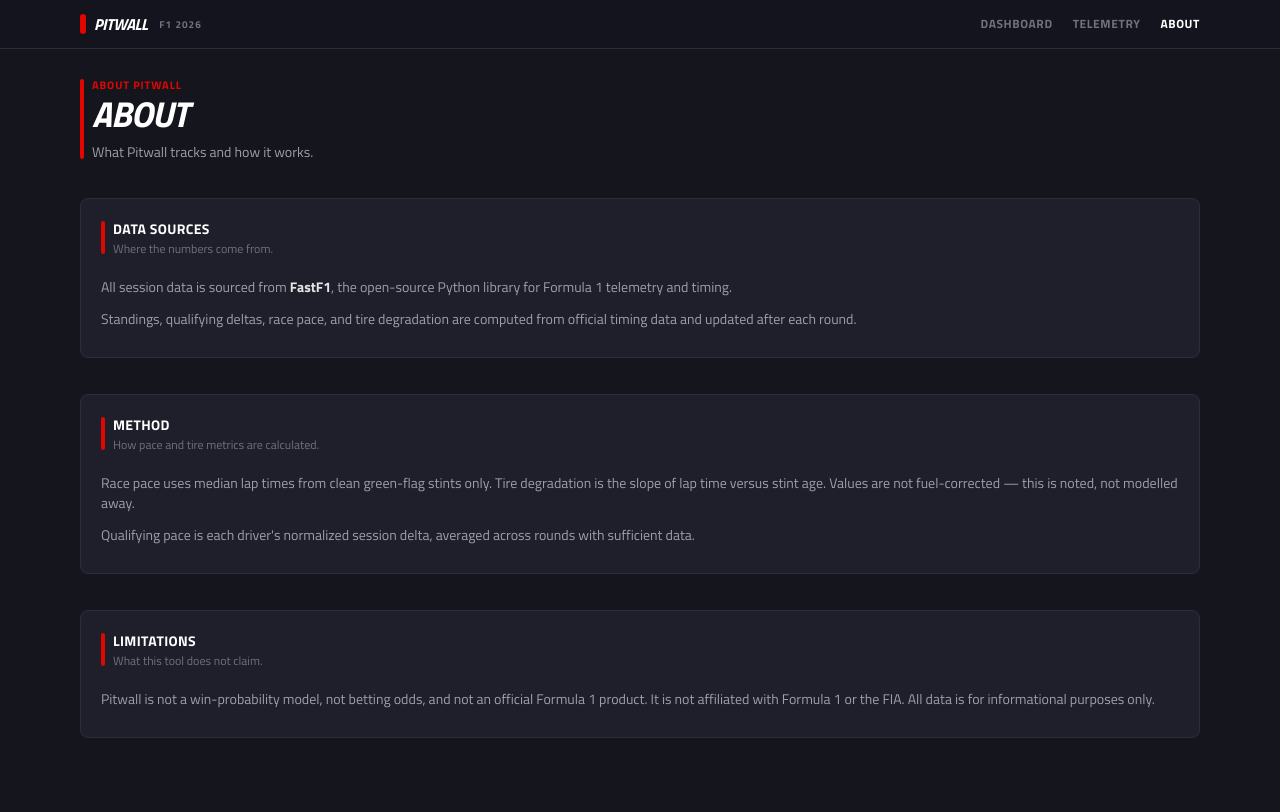
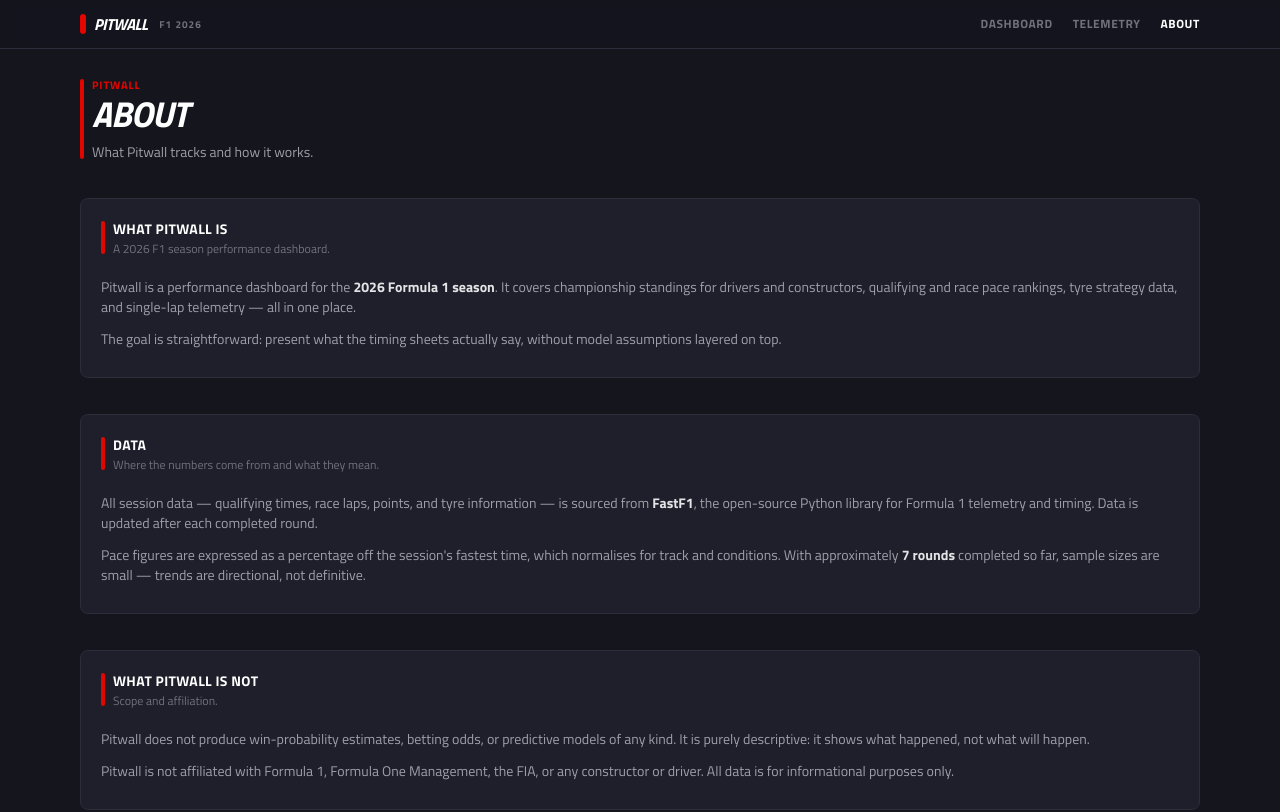
Before and after one commit to milescoler/antonelli-vs-russell, a React (Vite) app in the folder web/: page /#/about in a window 1280 px wide. Shown: the top 812 px of the page. Built offline with nearby package versions, Linux system fonts and the light colour scheme.

Commit message:
feat(web): About page; final Pitwall cleanup

```diff
--- a/web/src/lib/format.ts
+++ b/web/src/lib/format.ts
@@ -1,10 +1,3 @@
-export const CATEGORY_LABEL: Record<string, string> = {
-  straight: 'Straights',
-  slow_corner: 'Slow corners',
-  medium_corner: 'Medium corners',
-  fast_corner: 'Fast corners',
-}
-
 /** Signed, fixed-precision string; null -> em dash. */
 export function signed(n: number | null | undefined, digits = 3): string {
   if (n === null || n === undefined) return '—'
--- a/web/src/pages/About.tsx
+++ b/web/src/pages/About.tsx
@@ -4,7 +4,9 @@ export function About() {
   return (
     <div className="space-y-9">
       <section className="f1-bar">
-        <div className="f1-kicker text-[11px] text-f1-red">About Pitwall</div>
+        <div className="f1-kicker text-[11px] text-f1-red uppercase tracking-widest">
+          Pitwall
+        </div>
         <h1 className="text-3xl font-black uppercase italic tracking-tight text-white sm:text-4xl">
           About
         </h1>
@@ -13,41 +15,55 @@ export function About() {
         </p>
       </section>
 
-      <Panel title="Data Sources" subtitle="Where the numbers come from.">
+      <Panel title="What Pitwall Is" subtitle="A 2026 F1 season performance dashboard.">
         <div className="space-y-3 py-2 text-sm text-zinc-400">
           <p>
-            All session data is sourced from{' '}
-            <strong className="text-zinc-200">FastF1</strong>, the open-source Python library
-            for Formula 1 telemetry and timing.
+            Pitwall is a performance dashboard for the{' '}
+            <strong className="text-zinc-200">2026 Formula 1 season</strong>. It covers
+            championship standings for drivers and constructors, qualifying and race pace
+            rankings, tyre strategy data, and single-lap telemetry — all in one place.
           </p>
           <p>
-            Standings, qualifying deltas, race pace, and tire degradation are computed from
-            official timing data and updated after each round.
+            The goal is straightforward: present what the timing sheets actually say, without
+            model assumptions layered on top.
           </p>
         </div>
       </Panel>
 
-      <Panel title="Method" subtitle="How pace and tire metrics are calculated.">
+      <Panel title="Data" subtitle="Where the numbers come from and what they mean.">
         <div className="space-y-3 py-2 text-sm text-zinc-400">
           <p>
-            Race pace uses median lap times from clean green-flag stints only. Tire degradation
-            is the slope of lap time versus stint age. Values are not fuel-corrected — this is
-            noted, not modelled away.
+            All session data — qualifying times, race laps, points, and tyre information — is
+            sourced from <strong className="text-zinc-200">FastF1</strong>, the open-source
+            Python library for Formula 1 telemetry and timing. Data is updated after each
+            completed round.
           </p>
           <p>
-            Qualifying pace is each driver's normalized session delta, averaged across rounds
-            with sufficient data.
+            Pace figures are expressed as a percentage off the session's fastest time, which
+            normalises for track and conditions. With approximately{' '}
+            <strong className="text-zinc-200">7 rounds</strong> completed so far, sample sizes
+            are small — trends are directional, not definitive.
           </p>
         </div>
       </Panel>
 
-      <Panel title="Limitations" subtitle="What this tool does not claim.">
-        <p className="py-2 text-sm text-zinc-400">
-          Pitwall is not a win-probability model, not betting odds, and not an official Formula 1
-          product. It is not affiliated with Formula 1 or the FIA. All data is for informational
-          purposes only.
-        </p>
+      <Panel title="What Pitwall Is Not" subtitle="Scope and affiliation.">
+        <div className="space-y-3 py-2 text-sm text-zinc-400">
+          <p>
+            Pitwall does not produce win-probability estimates, betting odds, or predictive
+            models of any kind. It is purely descriptive: it shows what happened, not what will
+            happen.
+          </p>
+          <p>
+            Pitwall is not affiliated with Formula 1, Formula One Management, the FIA, or any
+            constructor or driver. All data is for informational purposes only.
+          </p>
+        </div>
       </Panel>
+
+      <div className="border-t border-zinc-800 pt-6 text-xs text-zinc-600">
+        Built by Cole Richards. Data via FastF1.
+      </div>
     </div>
   )
 }
```
